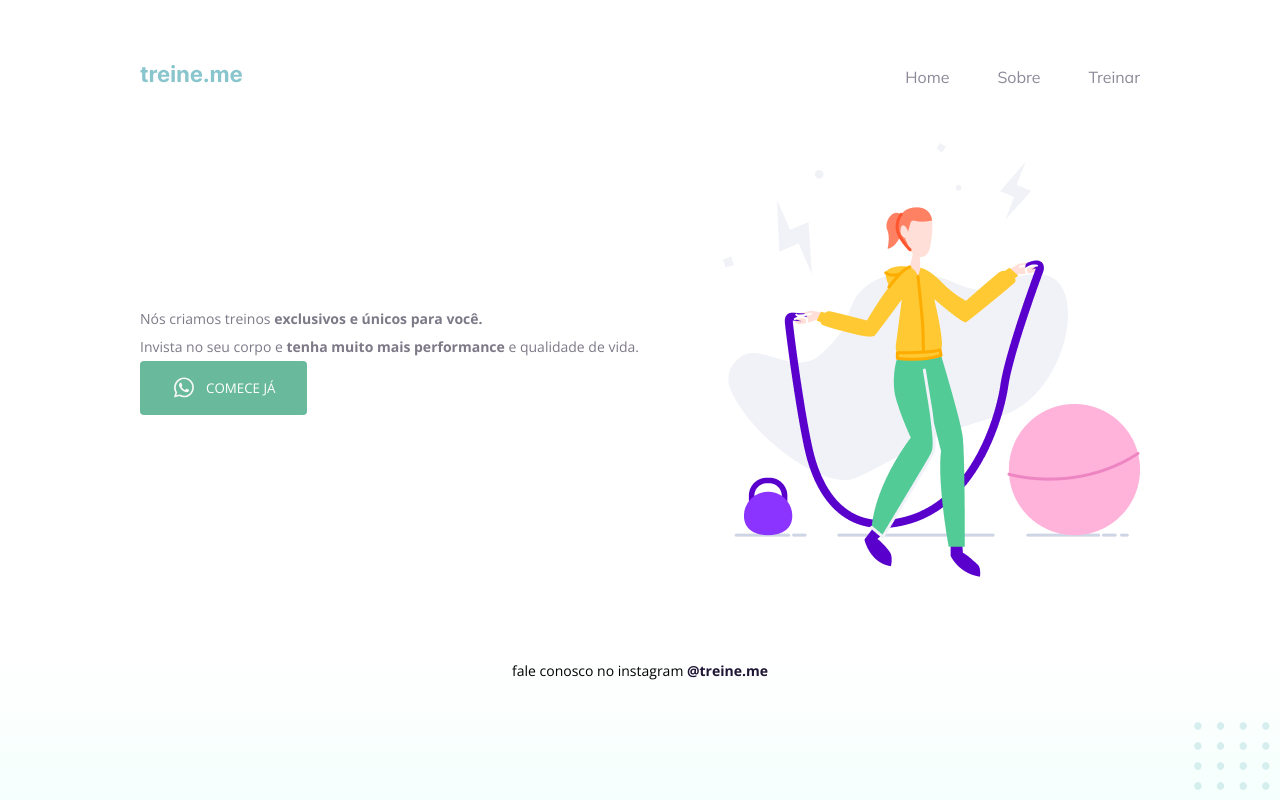
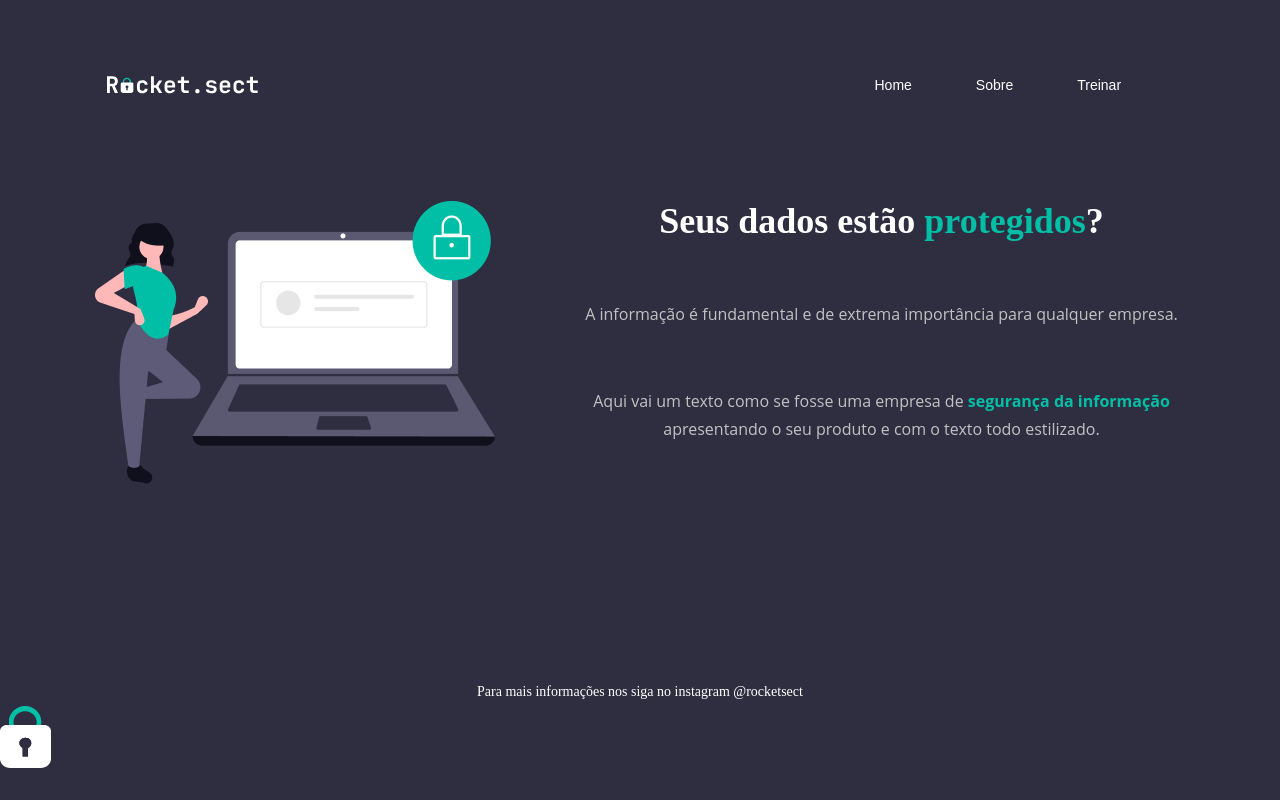
Before and after one commit to LopesA95/desafio-intermediario, a plain HTML site: page Desafio - Intermediário/index.html in a window 1280 px wide. Drawn offline with nearby package versions, Linux system fonts and the light colour scheme.

Commit message:
Add files via upload

```diff
--- a/Desafio - Intermediário/index.html
+++ b/Desafio - Intermediário/index.html
@@ -1,55 +1,44 @@
 <!DOCTYPE html>
 <html lang="pt-br">
-  <head>
-    <link rel="preconnect" href="https://fonts.googleapis.com">
-    <link rel="preconnect" href="https://fonts.gstatic.com" crossorigin>
 
-    <meta charset="UTF-8" />
-    <meta name="viewport" content="width=device-width, initial-scale=1.0" />
-    <title>Treine me</title>
+<head>
+  <meta charset="UTF-8">
+  <meta name="viewport" content="width=device-width, initial-scale=1.0">
+  <link rel="stylesheet" href="style.css">
+  <title>RocketSect</title>
+</head>
 
-    <link href="https://fonts.googleapis.com/css2?family=Mulish:wght@400;700&family=Open+Sans:wght@400;700&display=swap" rel="stylesheet">
+<body>
+  <div class="page">
+    <header>
+      <img src="./assets/logo.svg" alt="desenho de um cadeado">
+      <nav>
+        <ul>
+          <li>Home</li>
+          <li>Sobre</li>
+          <li>Treinar</li>
+        </ul>
+      </nav>
+    </header>
+    <main>
+      <img src="./assets/img1.png" alt="mulher ao lado de um notebook grande">
+      <section>
+        <h1>Seus dados estão <span>protegidos</span>?</h1>
 
-    <link rel="stylesheet" href="style.css">
+        <p>A informação é fundamental e de extrema importância para qualquer empresa.</p>
+        <p>Aqui vai um texto como se fosse uma empresa de <span>segurança da informação</span> apresentando o seu
+          produto e com o texto todo estilizado.</p>
+      </section>
+    </main>
+    <footer>
 
-  </head>
-  <body>
-    <div class="page">
-        <nav class="nav">
-          <a id="logo" href="#">
-            <img src="images/logo.svg" alt="Treine.me" />
-          </a>
-          <list class="list">
-            <div class="item"><a href="#">Home</a></div>
-            <div class="item"><a href="#">Sobre</a></div>
-            <div class="item"><a href="#">Treinar</a></div>
-          </list>
-        </nav>
+      Para mais informações nos siga no instagram
+      <a href="https//:instagram.com/rocketsect" target="_blank">@rocketsect</a>
 
-      <sction class="main">
-        <div>
-          <title class="title">Treinos <span>exclusivos</span> para você!</title>
+    </footer>
+  </div>
 
-          <subtitle class="subtitle">
-            Nós criamos treinos <strong>exclusivos e únicos para você.</strong></br>
-            Invista no seu corpo e <strong>tenha muito mais performance</strong> e qualidade de vida.
-          </subtitle>
+  <img src="./assets/padlock-decoration.svg" alt="cadeado no canto inferior esquerdo da pagina">
+</body>
 
-          <button class="button">
-              <img src="images/whats.svg" alt="Ícone do whatsapp">
-              Comece já
-          </button>
-
-        </div>
-
-        <img src="images/img.png" alt="Desenho de uma mulher pulando corta numa academia.">
-      </div>
-      <footer class="footer">
-          fale conosco no instagram <a href="https://instagram.com/treineme" target="_blank">@treine.me</a>
-      </footer>
-
-
-    <img id="balls" src="images/balls.svg" alt="Bolinhas decorativas verdes no canto inferior direito da página.">
-
-  </body>
 </html>
--- a/Desafio - Intermediário/style.css
+++ b/Desafio - Intermediário/style.css
@@ -1,117 +1,123 @@
+* {
+  margin: 0;
+  padding: 0;
+  box-sizing: border-box;
+}
+
+:root {
+  --purple: #2f2e41;
+  --cian: #00bfa6;
+  --gray: #c2c2c2;
+  --white: #fff;
+}
+
 body {
-  margin: 0;
-
-  font-family: "Open Sans", sans-serif;
-
-  background: linear-gradient(180deg, rgb(227, 255, 248, 0) 82.08%, rgb(227, 255, 248, 0.38) 100%);
-
-  min-height: 100vh;
+  background: var(--purple);
 }
 
 .page {
-  width: 1000px;
-  margin: 0 auto;
-  padding-top: 65px;
+  width: 100%;
+  margin: 71px auto 0;
+  display: flex;
+  flex-direction: column;
+  align-items: center;
 }
 
-.nav {
+header {
+  width: 1081px;
+  height: 30px;
   display: flex;
   justify-content: space-between;
-  align-items: center;
-
-  margin-bottom: 55px;
+  margin: 0 99px;
 }
 
-.list {
+header img {
+  width: 168px;
+  height: 23px;
+}
+
+nav {
+  width: 306px;
+  height: 30px;
+}
+
+ul {
+  list-style: none;
   display: flex;
-  gap: 48px;
-  list-style: none;
+  gap: 64px;
   margin: 0;
   padding: 0;
 }
 
-a {
-  color: #1f1534;
-  text-decoration: none;
+li {
+  color: var(--white);
+  text-align: center;
+  font-family: "JetBrains Mono", sans-serif;
+  font-size: 14px;
+  line-height: 28px;
 }
 
-.list .item a {
-    opacity: 0.5;
+main {
+  display: flex;
+  width: 1092px;
+  margin-top: 100px;
+  text-align: center;
 }
 
-.list .item a:hover {
-  font-weight: bold;
-  opacity: 1;
+main img {
+  width: 401px;
+  margin-right: 82px;
 }
 
-.list,
-.title {
-  font-family: "Mulish", sans-serif;
+h1 {
+  color: var(--white);
+  text-align: center;
+  font-family: JetBrains Mono;
+  font-size: 36px;
+  font-weight: 700;
+  line-height: 40px; /* 111.111% */
 }
 
-.main {
-  display: flex;
-  align-items: center;
-  justify-content: space-between;
+h1 span {
+  color: var(--cian);
+  text-align: center;
+  font-family: JetBrains Mono;
+  font-size: 36px;
+  font-weight: 700;
+  line-height: 40px; /* 111.111% */
 }
 
-.title {
-  font-size: 49px;
-  line-height: 56px;
-  color: #1f1534;
+p {
+  color: #c2c2c2;
 
-  font-weight: normal;
-
-  width: 490px;
+  text-align: center;
+  font-family: Open Sans;
+  font-size: 16px;
+  font-weight: 400;
+  line-height: 28px;
+  margin-top: 59px; /* 175% */
 }
 
-.title span {
-  color: #89c5cc;
-  font-weight: bold;
+p span {
+  color: var(--cian);
+  font-family: Open Sans;
+  font-size: 16px;
+  font-style: normal;
+  font-weight: 700;
+  line-height: 28px;
 }
 
-.subtitle {
+footer {
+  margin-top: 194px;
+  color: var(--white);
+  text-align: center;
+  font-family: JetBrains Mono;
   font-size: 14px;
-  line-height: 28px;
-  color: #7d7987;
-
-  margin: 40px 0;
+  font-weight: 500;
+  line-height: 28px; /* 200% */
 }
 
-.button {
-  color: white;
-  text-transform: uppercase;
-  font-family: "Open Sans", sans-serif;
-
-  background: #69B99D;
-  border: 0;
-  padding: 14px 32px 15px;
-
-  display: flex;
-  align-items: center;
-  justify-content: center;
-  gap: 10px;
-
-  border-radius: 4px;
-
-  cursor: pointer;
+a {
+  text-decoration: none;
+  color: var(--white) ;
 }
-
-.footer {
-  font-size: 14px;
-  line-height: 28px;
-
-  text-align: center;
-
-  margin-top: 80px;
-}
-
-.footer a {
-  font-weight: bold;
-}
-
-#balls {
-    position: fixed;
-    bottom: 0;
-    right: 0;
-}
```
Also changed, not shown: Desafio - Intermediário/assets/img1.png (added), Desafio - Intermediário/assets/logo.svg (added), Desafio - Intermediário/assets/padlock-decoration.svg (added).
